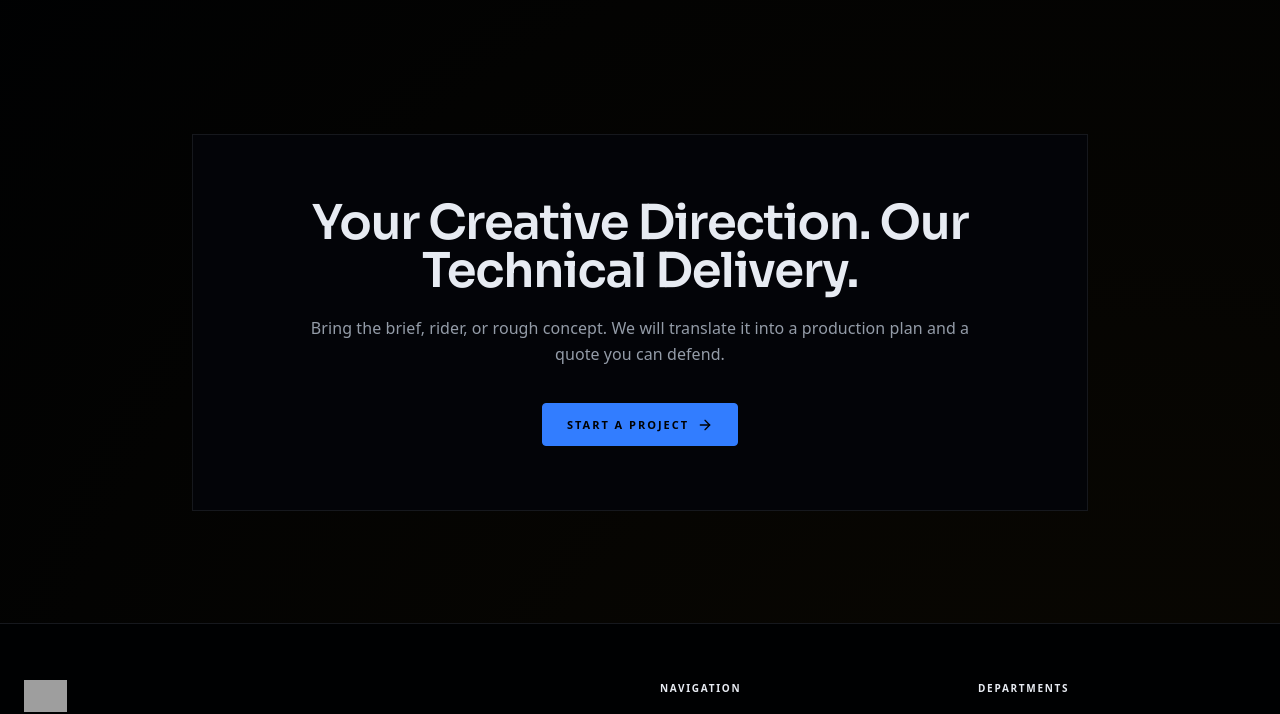
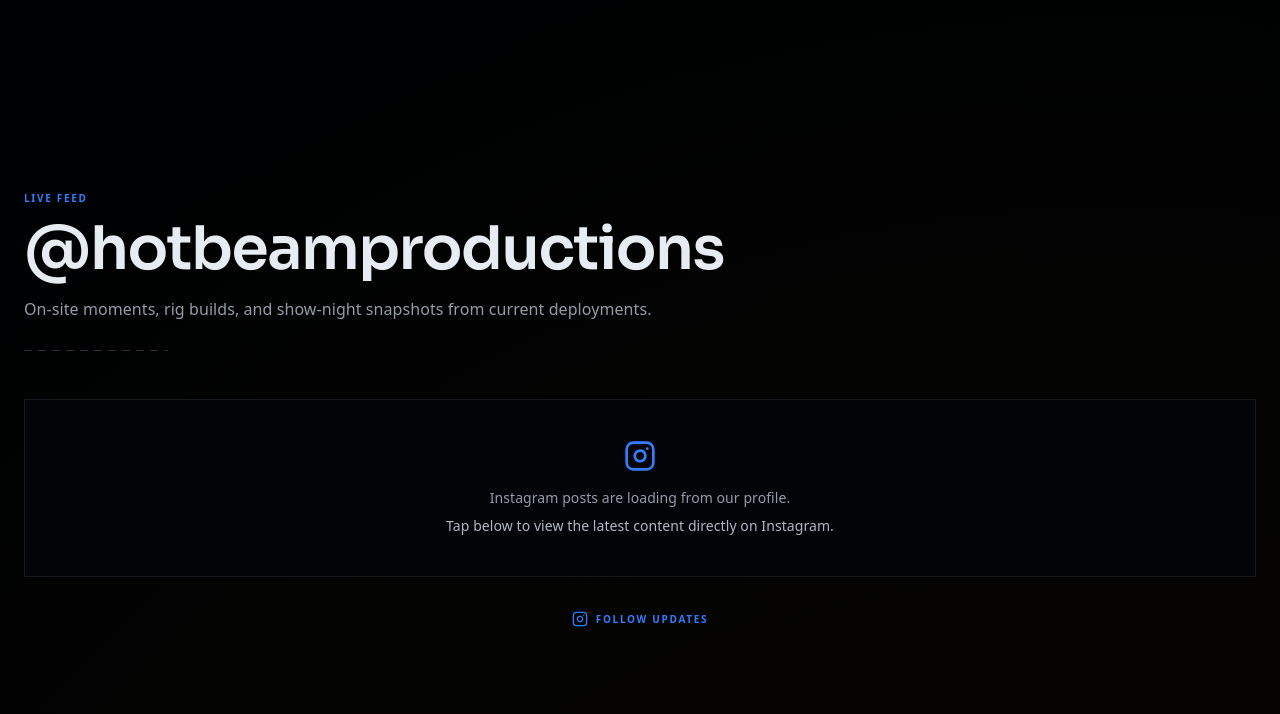
Before and after one commit to Hot-Beam-Productions/newwebsite1, a Next.js app: page / in a window 1280 px wide. Shown: the part 2726-3440 px from the top of the page. Built offline with nearby package versions, Linux system fonts and the light colour scheme; grey boxes are pictures that could not be loaded.

Commit message:
Keep Instagram section visible when feed data is unavailable

```diff
--- a/src/components/instagram-feed.tsx
+++ b/src/components/instagram-feed.tsx
@@ -34,7 +34,6 @@ async function getInstagramPosts(): Promise<InstagramPost[]> {
 
 export async function InstagramFeed() {
   const posts = await getInstagramPosts();
-  if (posts.length === 0) return null;
 
   return (
     <section className="px-6 py-24">
@@ -45,6 +44,7 @@ export async function InstagramFeed() {
           subtitle="On-site moments, rig builds, and show-night snapshots from current deployments."
         />
 
+        {posts.length > 0 ? (
           <div className="grid grid-cols-3 gap-1 md:gap-2">
             {posts.map((post) => {
               const imageUrl = post.media_type === "VIDEO" ? post.thumbnail_url : post.media_url;
@@ -73,6 +73,15 @@ export async function InstagramFeed() {
               );
             })}
           </div>
+        ) : (
+          <div className="border border-border bg-surface p-8 text-center md:p-10">
+            <Instagram className="mx-auto h-8 w-8 text-laser-cyan" aria-hidden="true" />
+            <p className="mt-4 text-sm text-muted">Instagram posts are loading from our profile.</p>
+            <p className="mt-2 text-sm text-muted-light">
+              Tap below to view the latest content directly on Instagram.
+            </p>
+          </div>
+        )}
 
         <div className="mt-8 text-center">
           <Link
```
Lines whose indentation alone changed are shown as unchanged.
